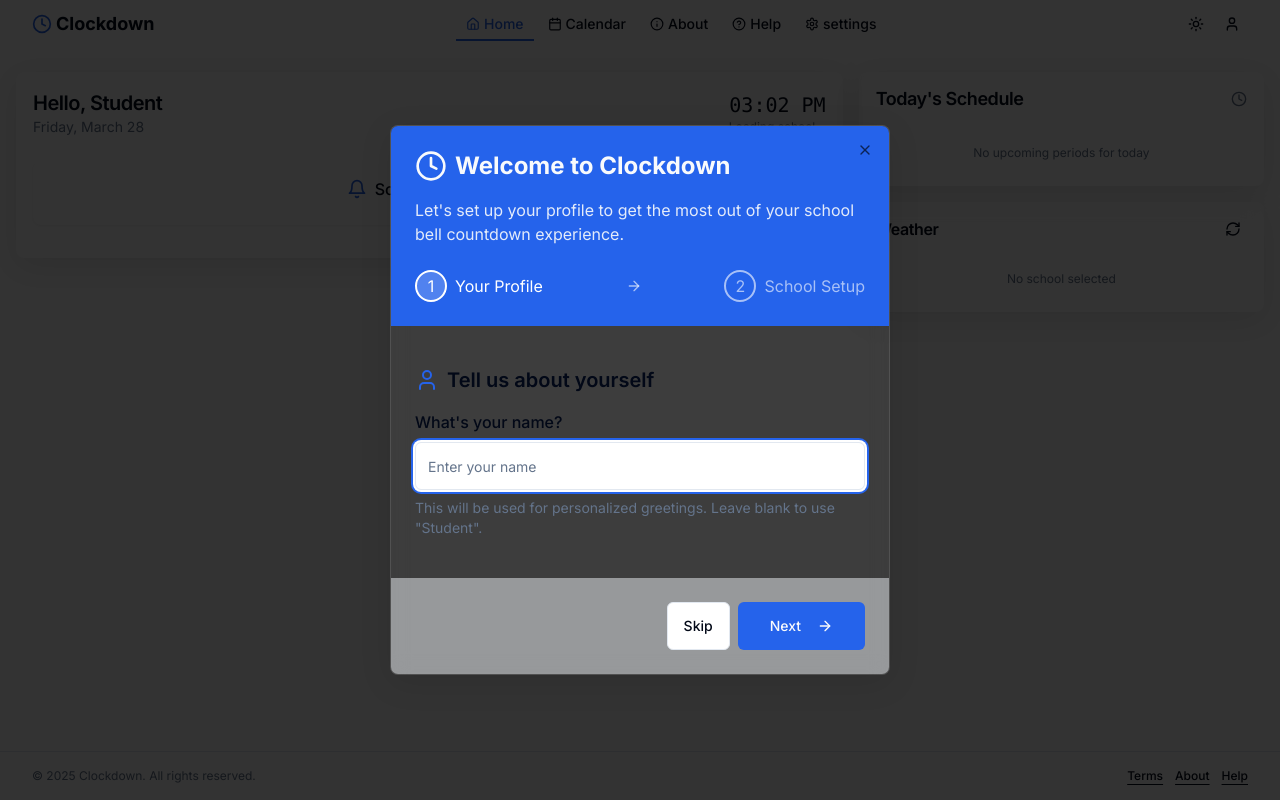
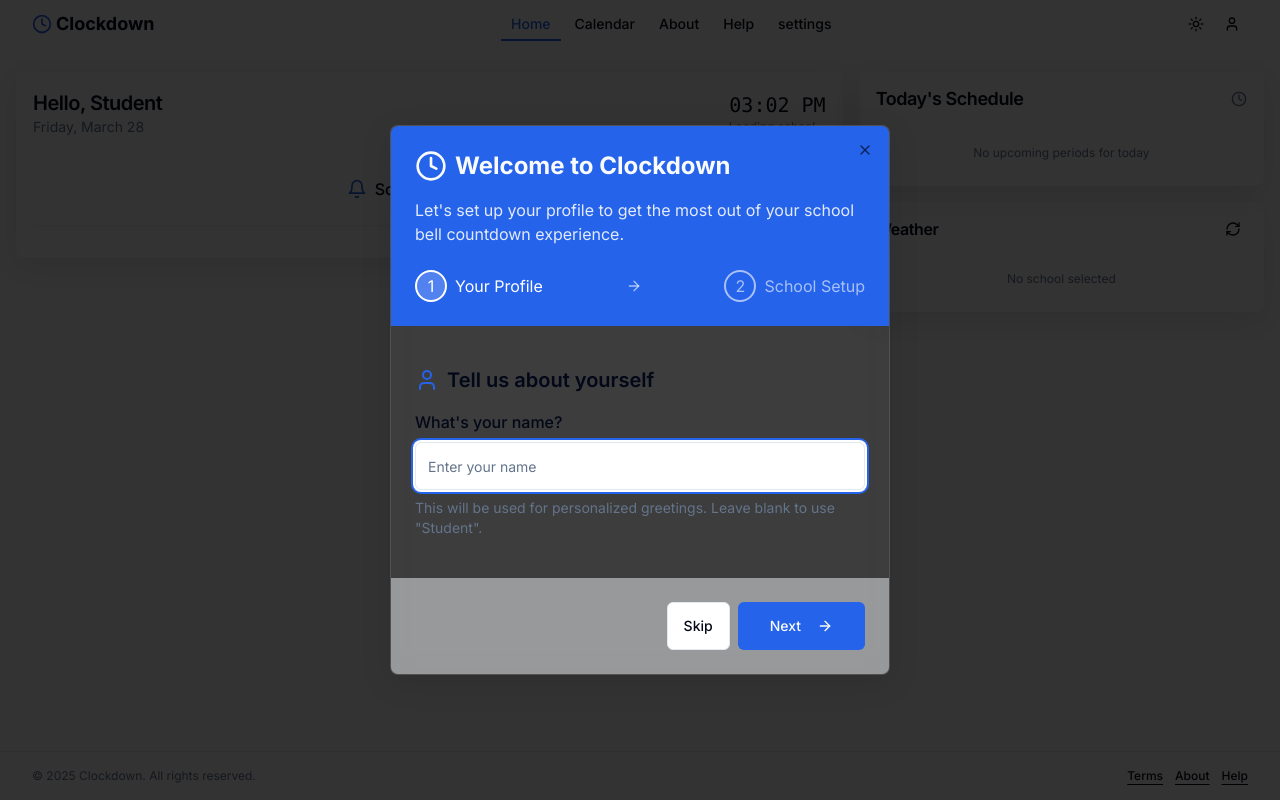
Before and after one commit to mohameodo/clockdown, a Next.js app: page / in a window 1280 px wide. Built offline with nearby package versions, Linux system fonts and the light colour scheme.

Commit message:
Update header.tsx

```diff
--- a/components/header.tsx
+++ b/components/header.tsx
@@ -88,6 +88,7 @@ export function Header() {
                         pathname === item.href ? "bg-primary/10 text-primary" : "text-foreground"
                       }`}
                     >
+                      <item.icon className="h-5 w-5" />
                       <span>{item.name}</span>
                     </Link>
                   ))}
@@ -134,7 +135,6 @@ export function Header() {
                   className={`nav-tab px-2.5 py-1.5 text-sm ${pathname === item.href ? "nav-tab-active" : ""}`}
                 >
                   <div className="flex items-center space-x-1">
-                    <item.icon className="h-3.5 w-3.5" />
                     <span className="hidden sm:inline-block">{item.name}</span>
                   </div>
                 </Link>
```
